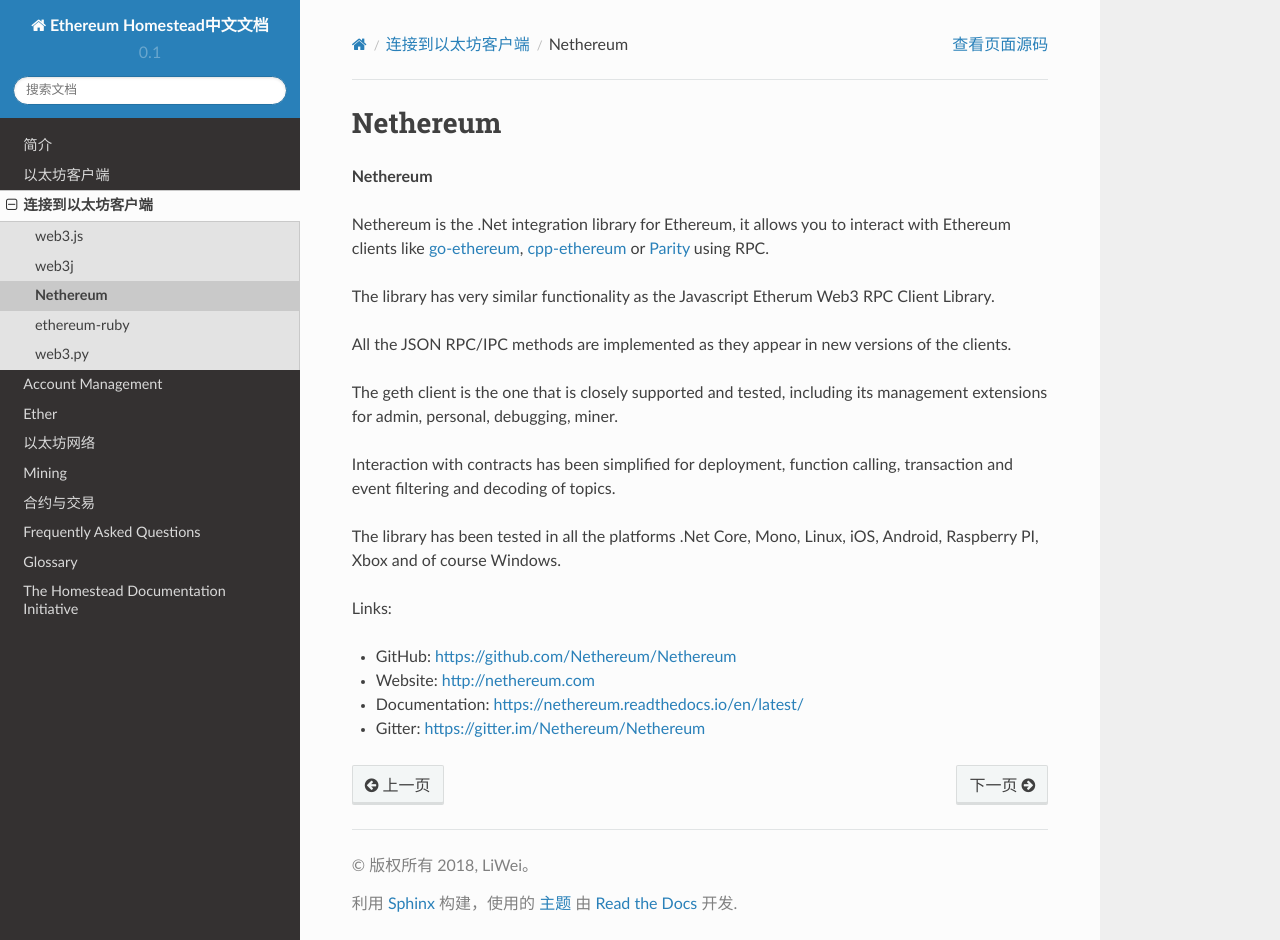
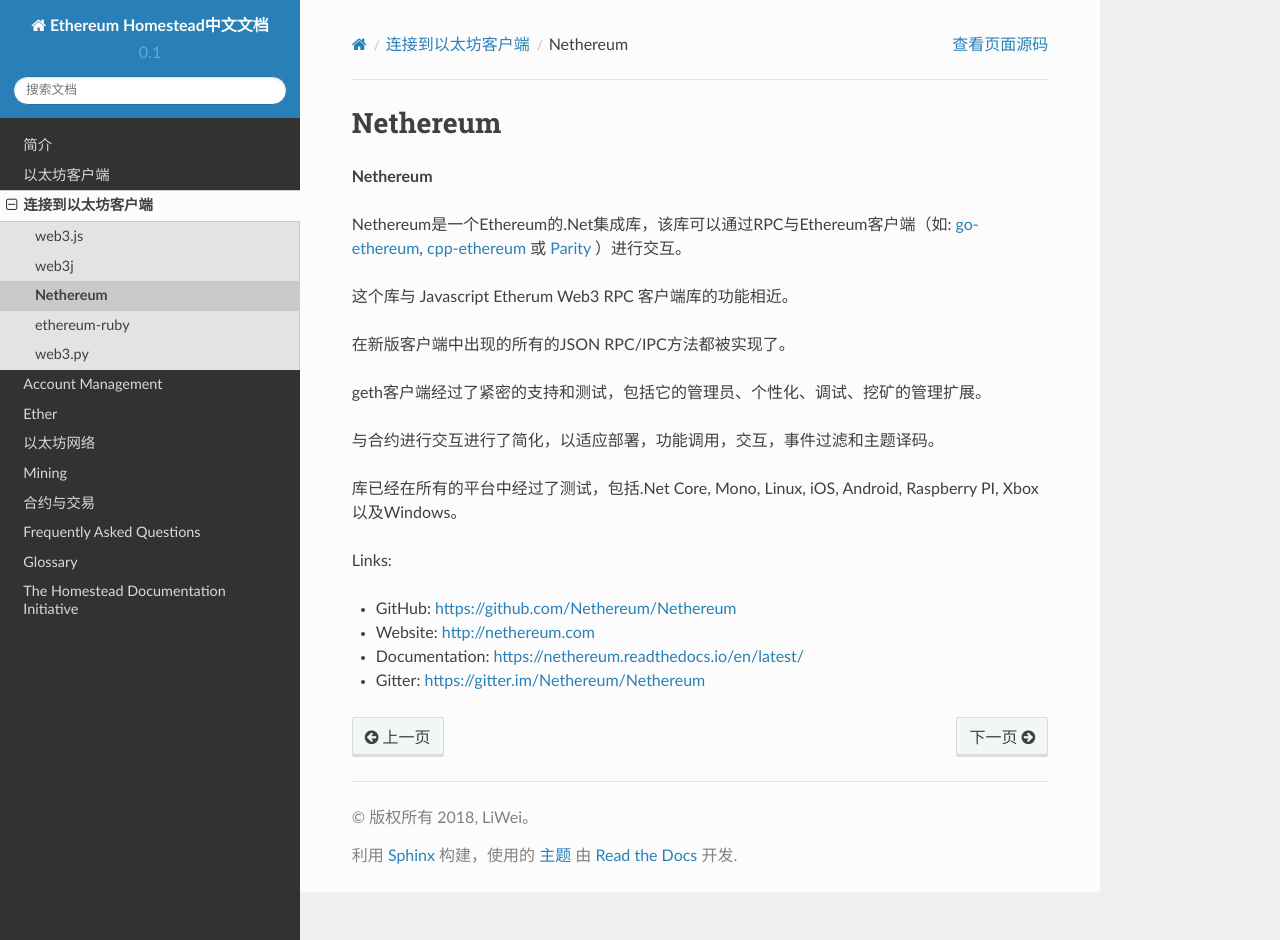
Before and after one commit to wl6g11/EthereumDocCH, a Sphinx documentation site: the page built from source/connecting-to-clients/nethereum/index.rst, in a window 1280 px wide and 940 px high. Built offline with Sphinx 7.4.7 and the Read the Docs theme 2.0.0, drawn with Linux system fonts in a browser that asks for light colours.

Commit message:
更新了nethereum

```diff
--- a/source/connecting-to-clients/nethereum/index.rst
+++ b/source/connecting-to-clients/nethereum/index.rst
@@ -6,18 +6,17 @@
 
 **Nethereum**
 
-Nethereum is the .Net integration library for Ethereum, it allows you to interact with Ethereum clients like :ref:`go-ethereum`, :ref:`cpp-ethereum` or :ref:`Parity` using RPC.
+Nethereum是一个Ethereum的.Net集成库，该库可以通过RPC与Ethereum客户端（如: :ref:`go-ethereum`, :ref:`cpp-ethereum` 或 :ref:`Parity` ）进行交互。
 
-The library has very similar functionality as the Javascript Etherum Web3 RPC Client Library.
+这个库与 Javascript Etherum Web3 RPC 客户端库的功能相近。
 
-All the JSON RPC/IPC methods are implemented as they appear in new versions of the clients.
+在新版客户端中出现的所有的JSON RPC/IPC方法都被实现了。
 
-The geth client is the one that is closely supported and tested, including its management extensions for admin, personal, debugging, miner.
+geth客户端经过了紧密的支持和测试，包括它的管理员、个性化、调试、挖矿的管理扩展。
 
-Interaction with contracts has been simplified for deployment, function calling, transaction and event filtering and decoding of topics.
+与合约进行交互进行了简化，以适应部署，功能调用，交互，事件过滤和主题译码。
 
-The library has been tested in all the platforms .Net Core, Mono, Linux, iOS, Android, Raspberry PI, Xbox and of course Windows.
-
+库已经在所有的平台中经过了测试，包括.Net Core, Mono, Linux, iOS, Android, Raspberry PI, Xbox以及Windows。
 
 Links:
 
```
